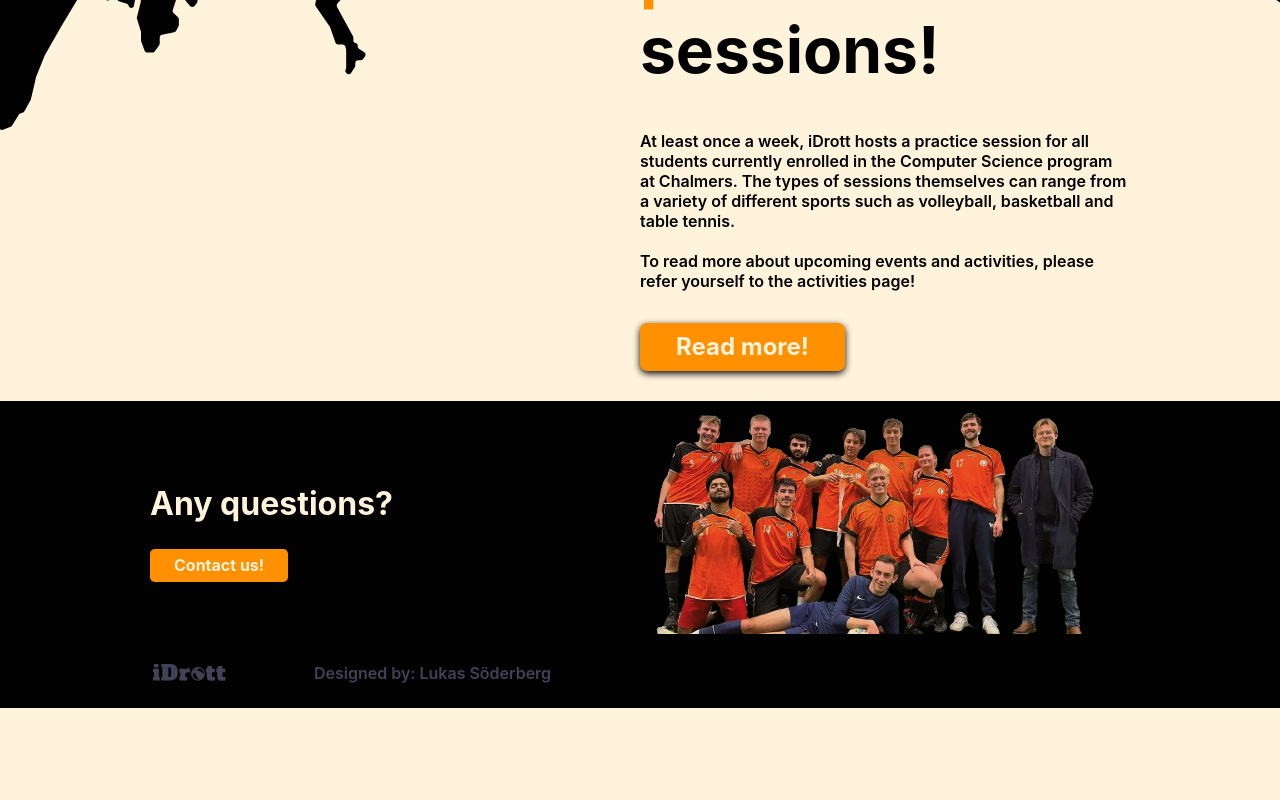
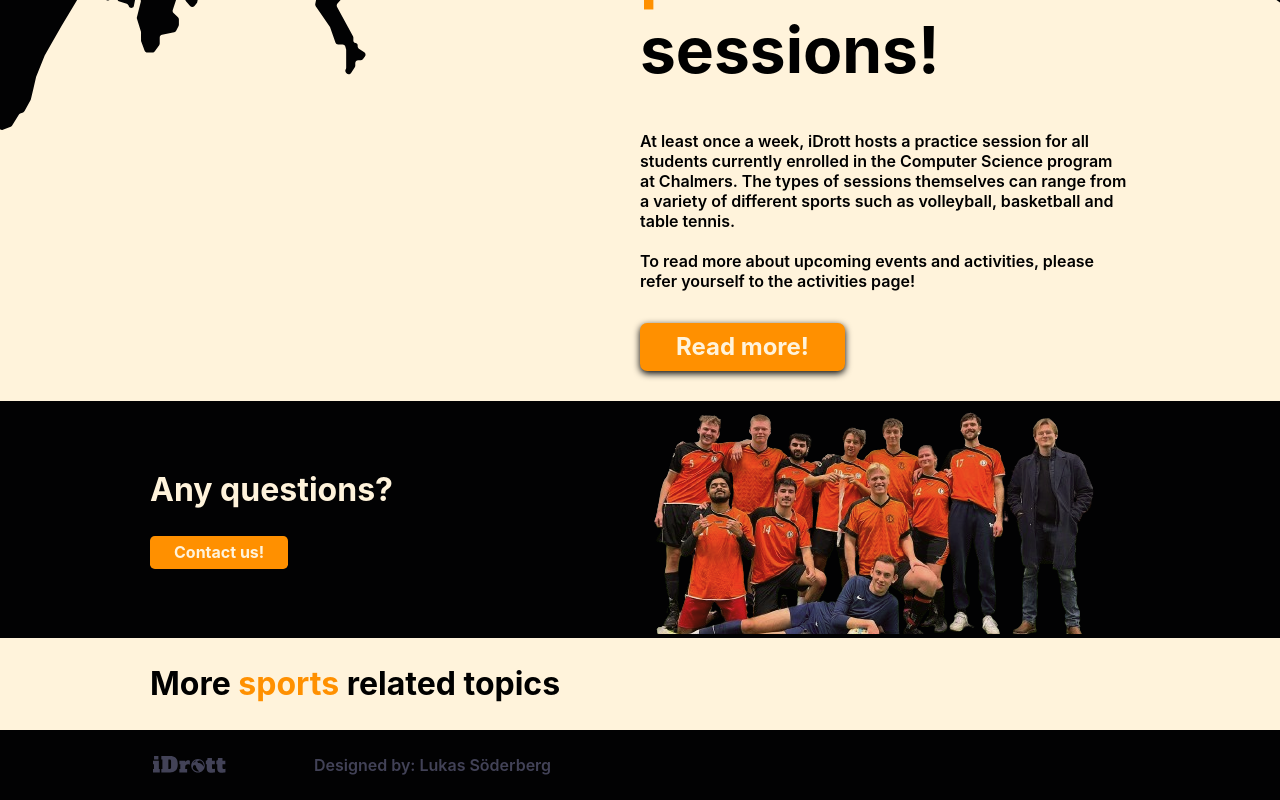
Before and after one commit to gottegubben/iDrott-Website, a Vue app: page / in a window 1280 px wide. Shown: the part 1070-1870 px from the top of the page. Before the commit the page ends 1778 px from the top, so only its background shows below. Built offline with nearby package versions, Linux system fonts and the light colour scheme; a web font is replaced by a local one.

Commit message:
Added the ReadMore component!

```diff
--- a/src/components/Home/Contact.vue
+++ b/src/components/Home/Contact.vue
@@ -20,6 +20,7 @@
 
 <style scoped>
     h2 {
+        margin-top: 0;
         color: var(--color60);
     }
 
--- /dev/null
+++ b/src/components/Home/ReadMore.vue
@@ -0,0 +1,22 @@
+<template>
+    <div id="read-more-container">
+        <div class="content-container">
+            <h2>More <span>sports</span> related topics</h2>
+            <div id="card-container">
+
+            </div>
+        </div>
+    </div>
+</template>
+
+<style scoped>
+    span {
+        color: var(--color10);
+    }
+
+    div#read-more-container {
+        width: 100%;
+        display: flex;
+        align-items: center;
+    }
+</style>
--- a/src/views/ViewHome.vue
+++ b/src/views/ViewHome.vue
@@ -2,10 +2,12 @@
     import FrontImage from '@/components/Home/FrontImage.vue';
     import Info from '@/components/Home/Info.vue';
     import Contact from '@/components/Home/Contact.vue';
+    import ReadMore from '@/components/Home/ReadMore.vue';
 </script>
 
 <template>
     <FrontImage></FrontImage>
     <Info></Info>
     <Contact></Contact>
+    <ReadMore></ReadMore>
 </template>
```
